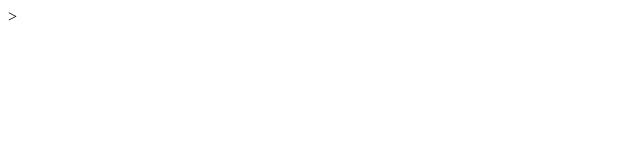
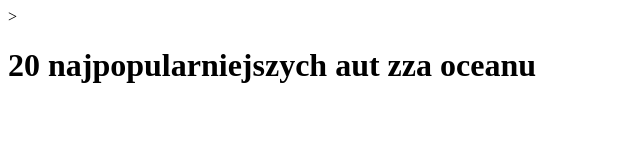
Before and after one commit to Byczur/zadanie7, a plain HTML site: page index.html in a window 1280 px wide. Shown: the whole page, without its empty margins (0-640 px from the left). Drawn offline with Linux system fonts and the light colour scheme.

Commit message:
Update index.html

```diff
--- a/index.html
+++ b/index.html
@@ -9,7 +9,7 @@
     </head>
     <body>
         <div>
-            <h1 20 najpopularniejszych aut zza oceanu>
+            <h1>20 najpopularniejszych aut zza oceanu</h1>
         </div>
     </body>
 </html>
```
